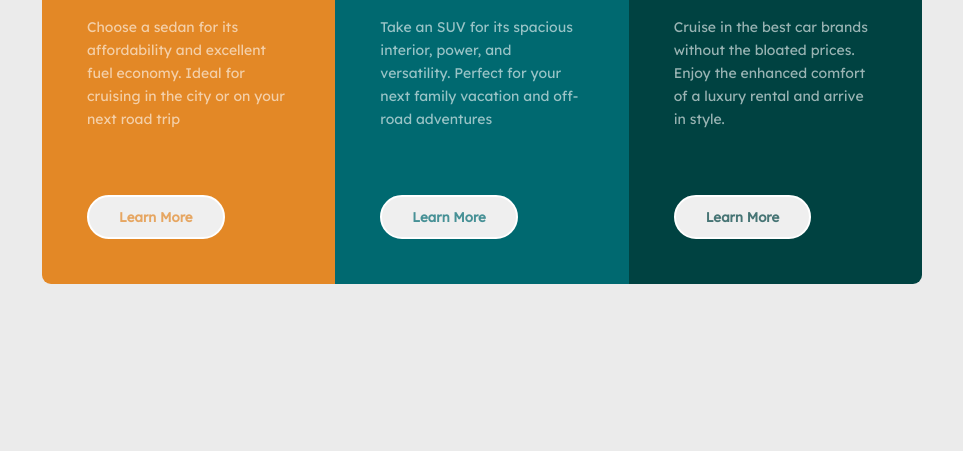
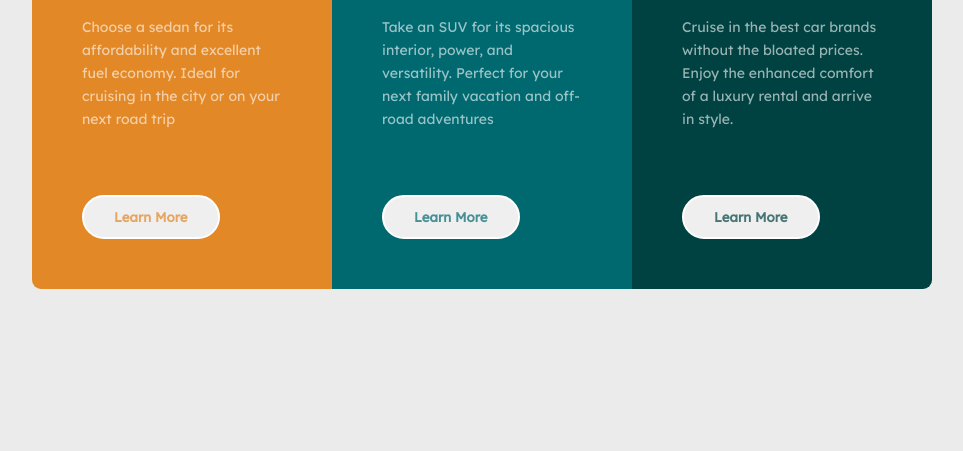
Before and after one commit to olcaneristi/3-column-preview-card, a plain HTML site: page index.html in a window 1280 px wide. Shown: the part 349-800 px from the top of the page, without its empty margins (158-1121 px from the left). Drawn offline with Linux system fonts and the light colour scheme.

Commit message:
edit cards

```diff
--- a/index.css
+++ b/index.css
@@ -23,14 +23,14 @@ body {
 .card-items {
   display: flex;
   border-radius: 4px;
-  max-width: 80%;
+  max-width: 95%;
 }
 
 .card {
   color: white;
   font-family: "Lexend Deca", sans-serif;
   font-size: 15px;
-  padding: 45px;
+  padding: 50px;
   width: 300px;
 }
 .card h2 {
```
